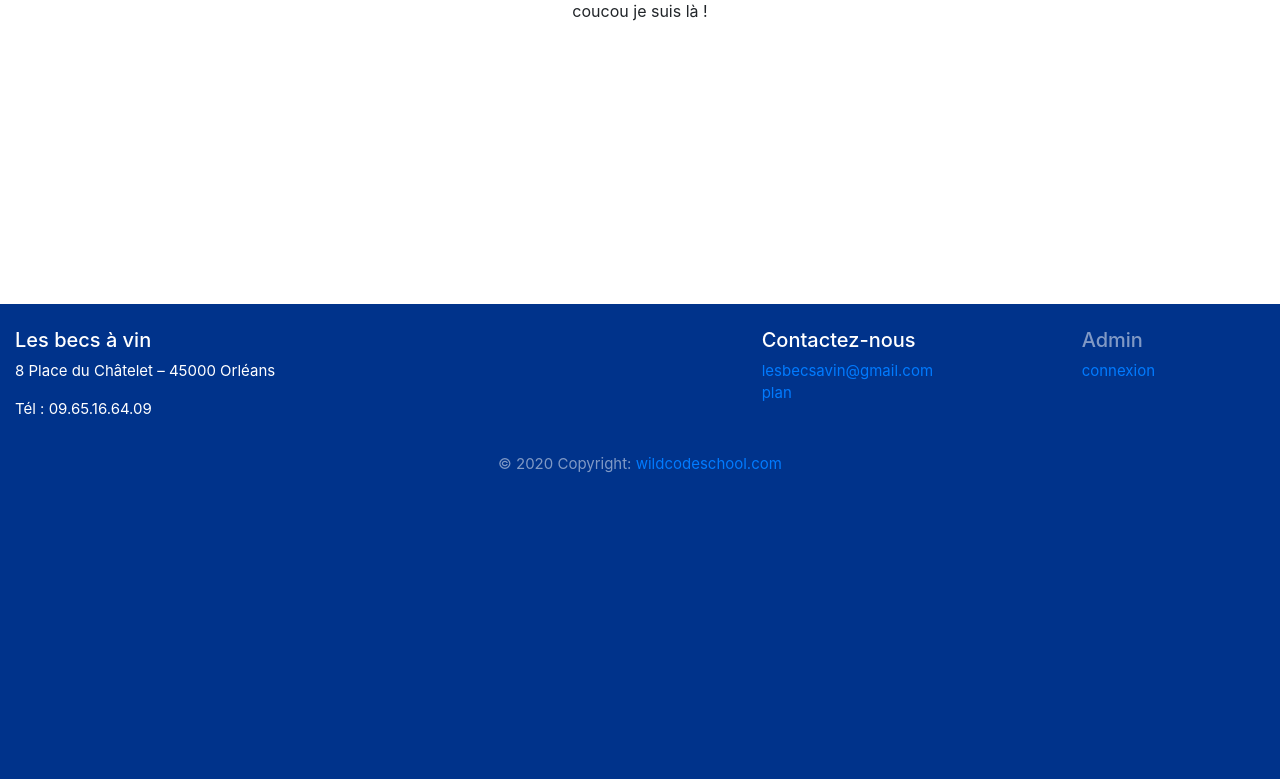
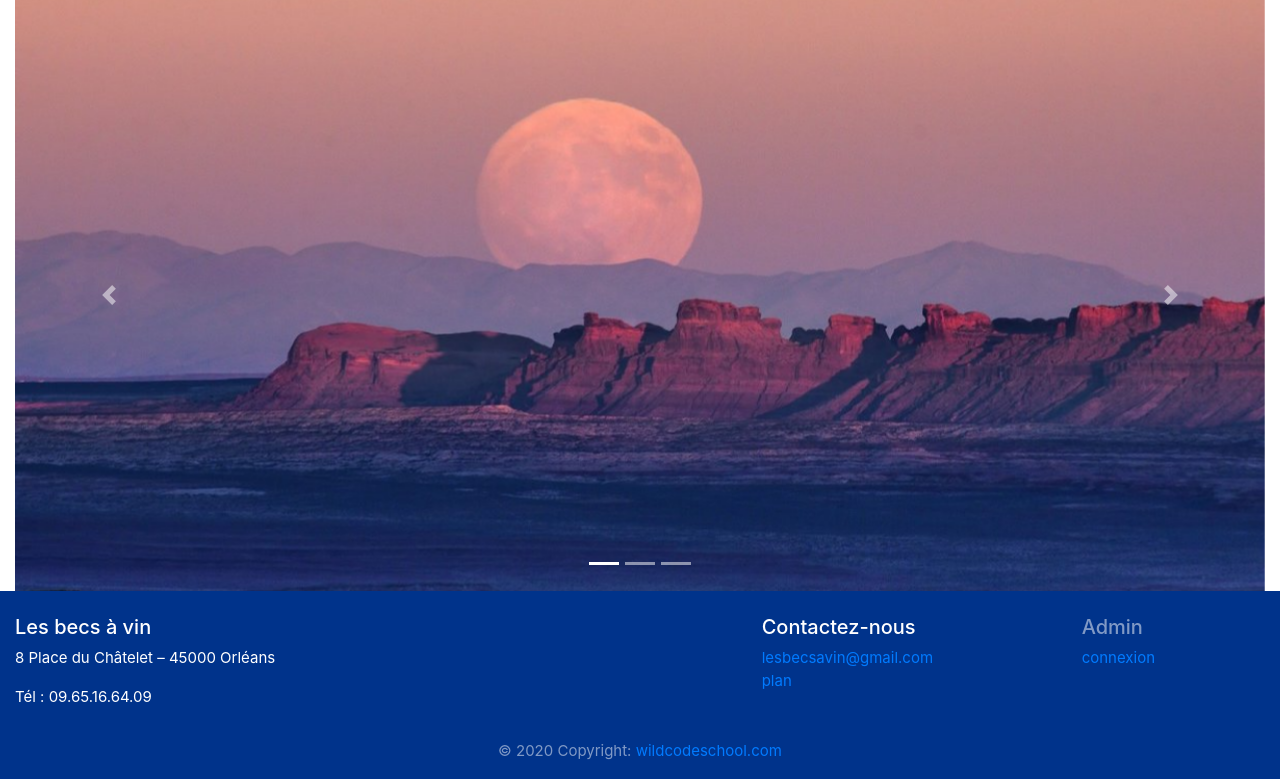
Before and after one commit to fredericbertrand/becsaVin, a Django app: page / in a window 1280 px wide. Shown: the part 309-1088 px from the top of the page. Before the commit the page ends 782 px from the top, so only its background shows below. Run offline with Django 3.2, Linux system fonts and the light colour scheme; some libraries are stand-ins or nearby versions; grey boxes are pictures that could not be loaded.

Commit message:
caroussel done

```diff
--- a/becsavin/main_app/static/main_app/css/style.css
+++ b/becsavin/main_app/static/main_app/css/style.css
@@ -2,7 +2,8 @@
   background-color: rgb(0, 51, 139);
 }
 
-footer, li {
+footer,
+li {
   font-size: 15px;
   background-color: rgb(0, 51, 139);
 }
@@ -15,10 +16,8 @@ footer, li {
   display: flex;
   justify-content: center;
 }
-.box {
-    display: flex;
-    justify-content: center;
+
+.w-100 {
+  height: 74vh !important;
+  object-fit: cover;
 }
-img {
-    min-width: 45%;
-}
--- a/becsavin/main_app/templates/main_app/base.html
+++ b/becsavin/main_app/templates/main_app/base.html
@@ -49,15 +49,17 @@
         </div>
     </div>
 
-    <div class="container">
+    <div class="container-fluid">
         <div class="row">
-            <div class="box">
-                {% block content %}{% endblock %}
+            <div class="col-12">
+                <div class="">
+                    {% block content %}{% endblock %}
+                </div>
             </div>
         </div>
     </div>
 
-    <footer class="page-footer font-small purple pt-4 fixed-bottom text-white">
+    <footer class="page-footer font-small purple pt-4 text-white">
 
         <!-- Footer Links -->
         <div class="container-fluid text-center text-md-left">
--- a/becsavin/main_app/templates/main_app/carousel.html
+++ b/becsavin/main_app/templates/main_app/carousel.html
@@ -1 +1,33 @@
-<di>coucou je suis là !</di>
+{% load static %}
+
+<div id="carousselIndicators" class="carousel slide carousel-fade" data-ride="carousel">
+    <!-- Indicateurs -->
+    <ul class="carousel-indicators">
+        <li data-target="#carousselIndicators" data-slide-to="0" class="active"></li>
+        <li data-target="#carousselIndicators" data-slide-to="1"></li>
+        <li data-target="#carousselIndicators" data-slide-to="2"></li>
+    </ul>
+
+    <!-- Carrousel -->
+    <div class="carousel-inner">
+        <div class="carousel-item active" data-interval="4000">
+            <img src="{% static 'main_app/img/index.jpeg'%}" alt="Carrousel slide 1" class="d-block w-100">
+        </div>
+        <div class="carousel-item" data-interval="2000">
+            <img src="{% static 'main_app/img/index2.jpeg'%}" alt="Carrousel slide 2" class="d-block w-100">
+        </div>
+        <div class="carousel-item" data-interval="1000">
+            <img src="{% static 'main_app/img/index3.jpeg'%}" alt="Carrousel slide 3" class="d-block w-100">
+        </div>
+    </div>
+
+    <!-- Contrôles -->
+    <a class="carousel-control-prev" href="#carousselIndicators" role="button" data-slide="prev">
+        <span class="carousel-control-prev-icon" aria-hidden="true"></span>
+        <span class="sr-only">Précédent</span>
+    </a>
+    <a class="carousel-control-next" href="#carousselIndicators" role="button" data-slide="next">
+        <span class="carousel-control-next-icon" aria-hidden="true"></span>
+        <span class="sr-only">Suivant</span>
+    </a>
+</div>
```
Also changed, not shown: becsavin/main_app/static/main_app/img/index.jpeg (added), becsavin/main_app/static/main_app/img/index2.jpeg (added), becsavin/main_app/static/main_app/img/index3.jpeg (added). Lines whose indentation alone changed are shown as unchanged.
